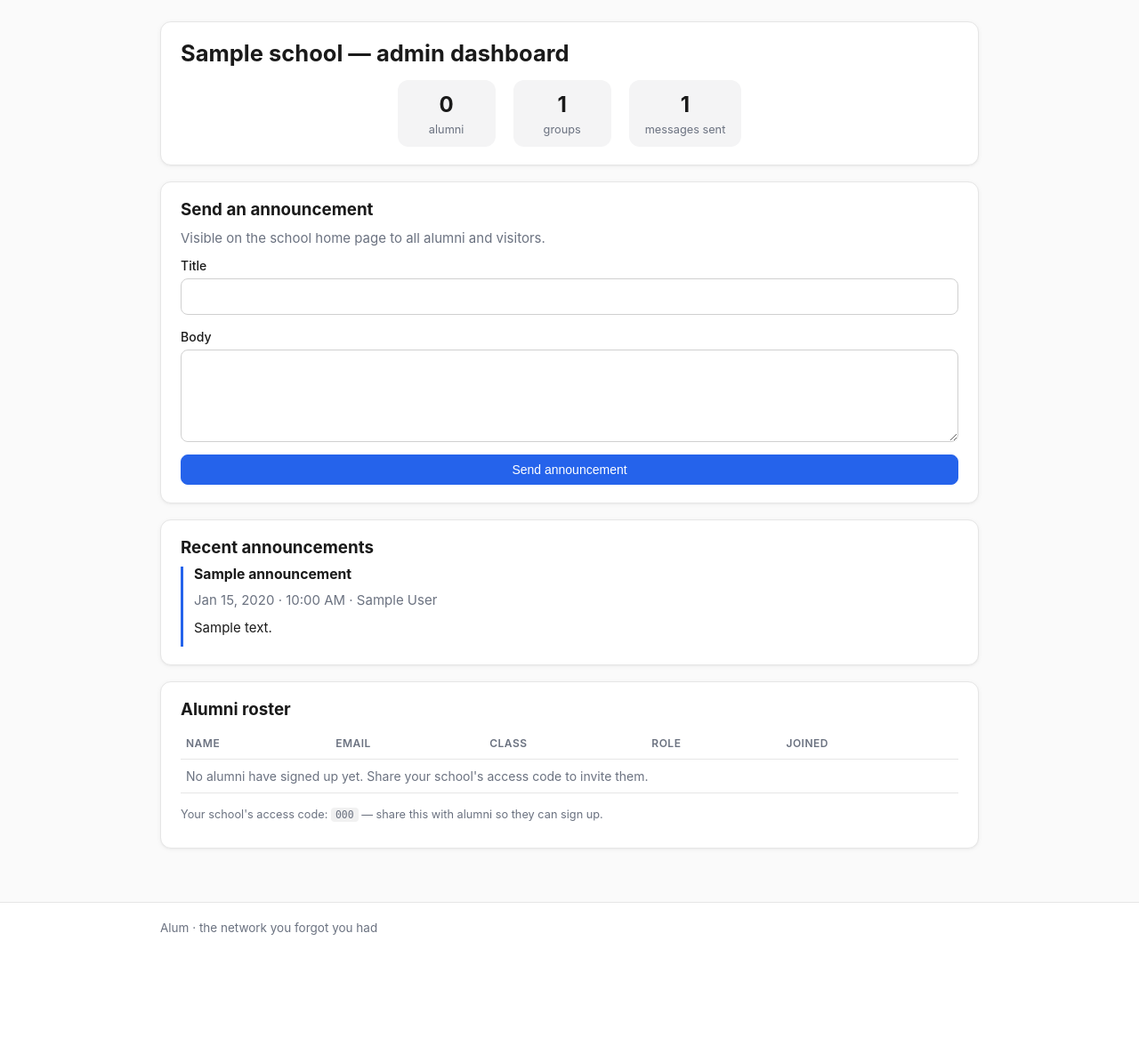
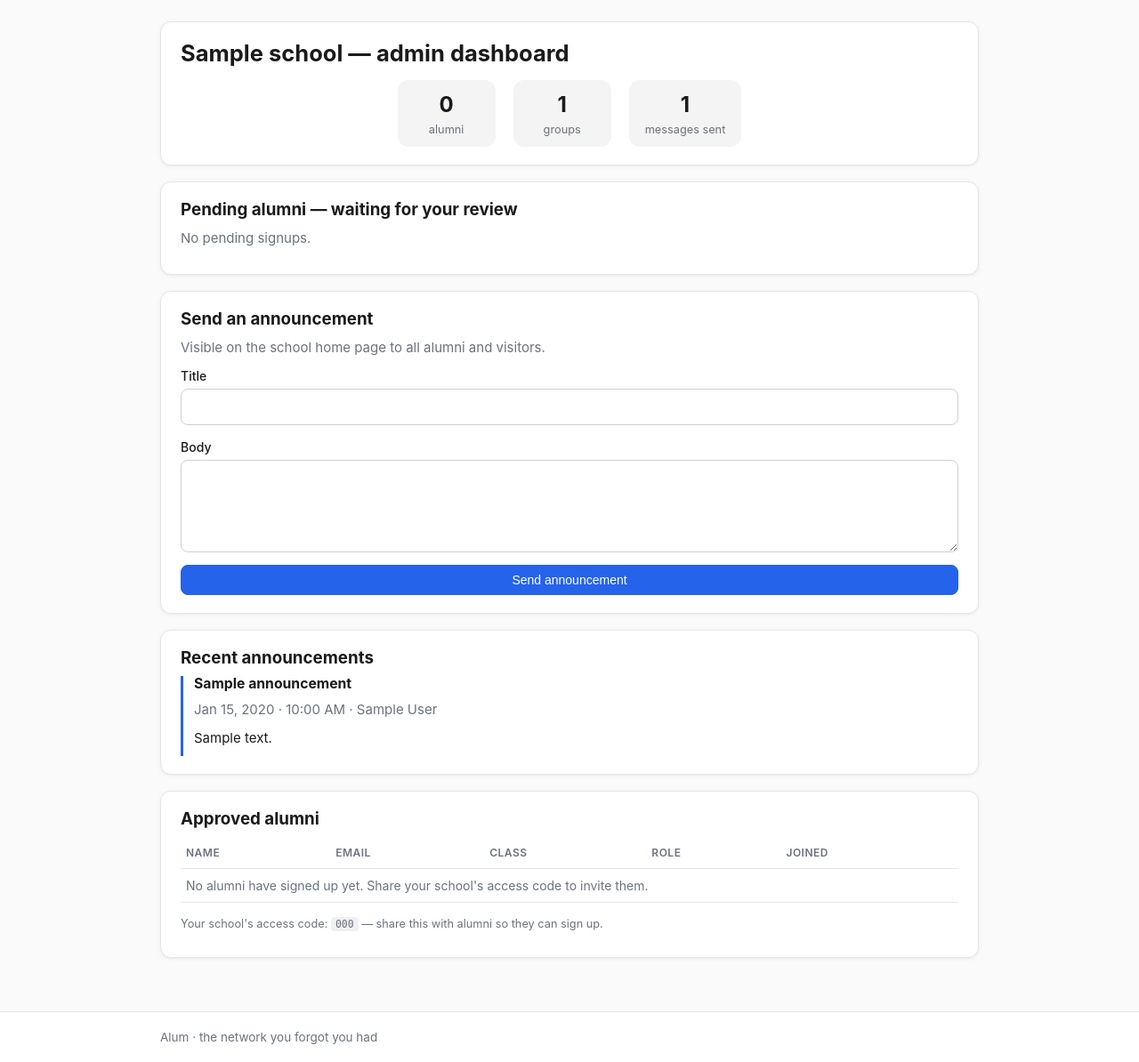
Before and after one commit to Ronkullashi/ALUM, a Flask app: a page that uses app/templates/admin/dashboard.html in a window 1280 px wide. Shown: the part 53-1247 px from the top of the page at 89% size. Before the commit the page ends 1104 px from the top, so only its background shows below. Run offline with Flask 3, Linux system fonts and the light colour scheme; a user stored in the database is signed in; tables that the repository leaves empty hold one stand-in row (values such as "Sample post").

Commit message:
school admin verification flow
school admin verification flow

```diff
--- a/app/admin.py
+++ b/app/admin.py
@@ -20,10 +20,16 @@ def _require_admin(school_slug):
 @login_required
 def dashboard(school_slug):
     school = _require_admin(school_slug)
-    # Alumni only — exclude the admin account from the roster.
+    # Verified alumni — the active roster.
     alumni = (
-        User.query.filter_by(school_id=school.id, is_admin=False)
+        User.query.filter_by(school_id=school.id, is_admin=False, is_verified=True)
         .order_by(User.created_at.desc())
+        .all()
+    )
+    # Pending alumni — waiting for the admin's approval.
+    pending = (
+        User.query.filter_by(school_id=school.id, is_admin=False, is_verified=False)
+        .order_by(User.created_at.asc())
         .all()
     )
     group_count = Group.query.filter_by(school_id=school.id).count()
@@ -41,10 +47,40 @@ def dashboard(school_slug):
         "admin/dashboard.html",
         school=school,
         alumni=alumni,
+        pending=pending,
         group_count=group_count,
         message_count=message_count,
         announcements=announcements,
     )
+
+
+@bp.route("/s/<school_slug>/admin/approve/<int:user_id>", methods=["POST"])
+@login_required
+def approve_alum(school_slug, user_id):
+    school = _require_admin(school_slug)
+    user = User.query.filter_by(
+        id=user_id, school_id=school.id, is_admin=False
+    ).first_or_404()
+    user.is_verified = True
+    db.session.commit()
+    flash(f"Approved {user.full_name}.", "success")
+    return redirect(url_for("admin.dashboard", school_slug=school.slug))
+
+
+@bp.route("/s/<school_slug>/admin/reject/<int:user_id>", methods=["POST"])
+@login_required
+def reject_alum(school_slug, user_id):
+    """Reject a pending signup by deleting the account.
+    They can re-apply later if it was a mistake."""
+    school = _require_admin(school_slug)
+    user = User.query.filter_by(
+        id=user_id, school_id=school.id, is_admin=False, is_verified=False
+    ).first_or_404()
+    name = user.full_name
+    db.session.delete(user)
+    db.session.commit()
+    flash(f"Rejected and removed {name}.", "success")
+    return redirect(url_for("admin.dashboard", school_slug=school.slug))
 
 
 @bp.route("/s/<school_slug>/admin/announce", methods=["POST"])
--- a/app/models.py
+++ b/app/models.py
@@ -67,6 +67,10 @@ class User(UserMixin, db.Model):
 
     # Permissions
     is_admin = db.Column(db.Boolean, default=False, nullable=False)
+    # Approval state — schools must verify alumni before they can log in.
+    # Admins are seeded as is_verified=True; alumni signups start as False
+    # and are flipped to True from the admin dashboard.
+    is_verified = db.Column(db.Boolean, default=False, nullable=False)
 
     created_at = db.Column(db.DateTime, default=datetime.utcnow)
 
--- a/app/static/css/styles.css
+++ b/app/static/css/styles.css
@@ -383,6 +383,15 @@ textarea { resize: vertical; }
 
 .thread-header h1 { margin-top: 6px; }
 
+/* ---- Admin row actions ---- */
+
+.row-actions {
+  display: flex;
+  gap: 6px;
+  flex-wrap: nowrap;
+}
+.row-actions form { margin: 0; }
+
 /* ---- Admin roster ---- */
 
 .roster { width: 100%; border-collapse: collapse; margin-top: 8px; font-size: 14px; }
--- a/app/templates/admin/dashboard.html
+++ b/app/templates/admin/dashboard.html
@@ -9,6 +9,37 @@
     <div class="stat"><span class="stat-num">{{ group_count }}</span><span class="stat-label">groups</span></div>
     <div class="stat"><span class="stat-num">{{ message_count }}</span><span class="stat-label">messages sent</span></div>
   </div>
+</section>
+
+<section class="card">
+  <h2>Pending alumni — waiting for your review</h2>
+  {% if pending %}
+    <p class="muted">Confirm each person is a real graduate before approving.</p>
+    <table class="roster">
+      <thead><tr><th>Name</th><th>Email</th><th>Class</th><th>Role</th><th>Submitted</th><th>Action</th></tr></thead>
+      <tbody>
+        {% for u in pending %}
+          <tr>
+            <td><strong>{{ u.full_name }}</strong></td>
+            <td class="muted">{{ u.email }}</td>
+            <td>{{ u.grad_year or '—' }}</td>
+            <td>{{ u.current_role or '—' }}{% if u.current_company %} · {{ u.current_company }}{% endif %}</td>
+            <td class="muted">{{ u.created_at.strftime('%Y-%m-%d') }}</td>
+            <td class="row-actions">
+              <form method="post" action="{{ url_for('admin.approve_alum', school_slug=school.slug, user_id=u.id) }}" style="display:inline;">
+                <button class="btn btn-small btn-primary" type="submit">Approve</button>
+              </form>
+              <form method="post" action="{{ url_for('admin.reject_alum', school_slug=school.slug, user_id=u.id) }}" style="display:inline;" onsubmit="return confirm('Reject and delete this signup? They can re-apply if needed.');">
+                <button class="btn btn-small" type="submit">Reject</button>
+              </form>
+            </td>
+          </tr>
+        {% endfor %}
+      </tbody>
+    </table>
+  {% else %}
+    <p class="muted">No pending signups.</p>
+  {% endif %}
 </section>
 
 <section class="card">
@@ -39,7 +70,7 @@
 </section>
 
 <section class="card">
-  <h2>Alumni roster</h2>
+  <h2>Approved alumni</h2>
   <table class="roster">
     <thead><tr><th>Name</th><th>Email</th><th>Class</th><th>Role</th><th>Joined</th></tr></thead>
     <tbody>
--- a/seed.py
+++ b/seed.py
@@ -117,6 +117,7 @@ def make_admin(school):
         first_name="Alumni",
         last_name="Office",
         is_admin=True,
+        is_verified=True,  # admins skip the approval queue
         current_role=f"{school.name} Alumni Office",
         location=f"{school.neighborhood}, New York, NY",
     )
```
Also changed, not shown: app/auth.py (+9 -4 lines), app/templates/auth/pending.html (added, +32 -0 lines).
